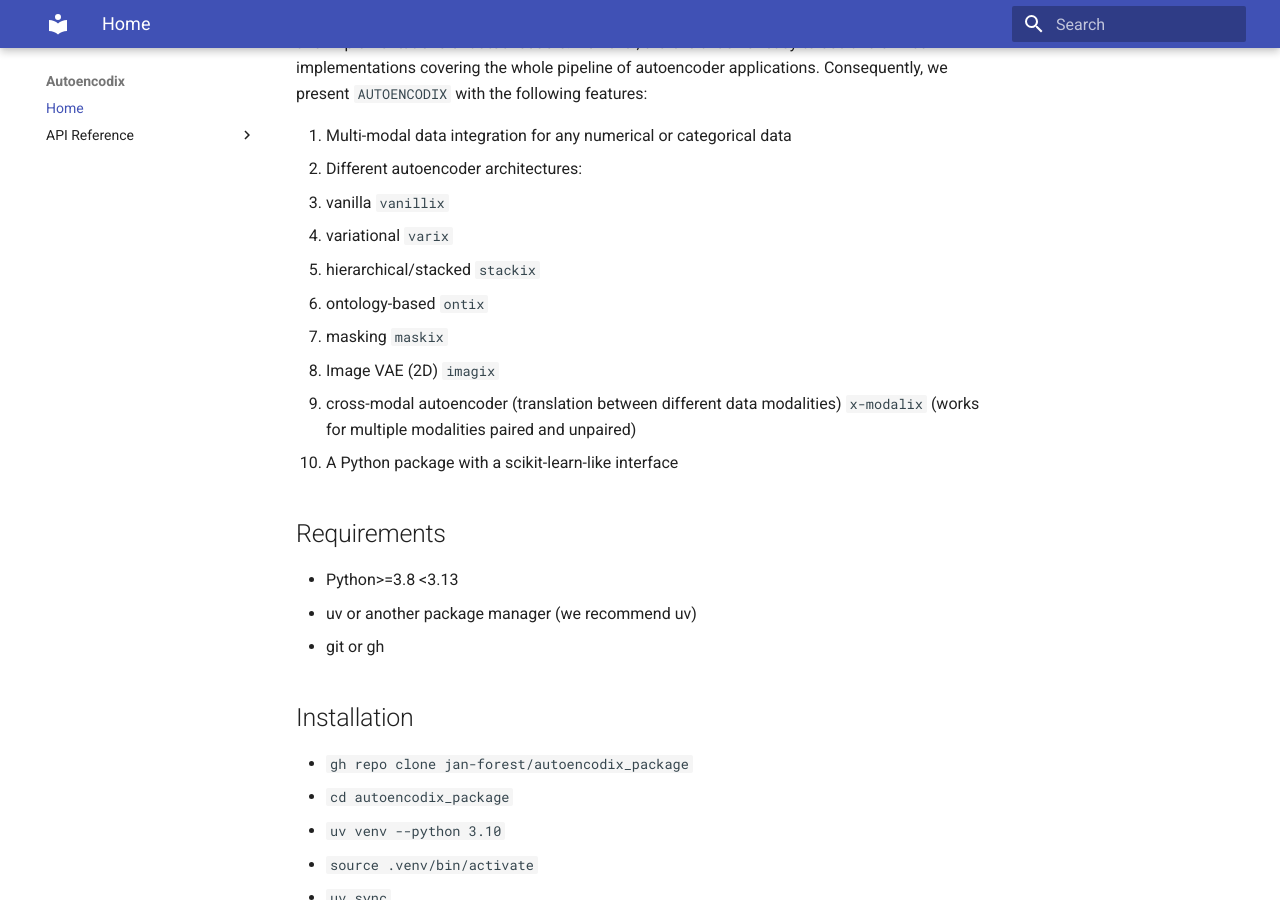
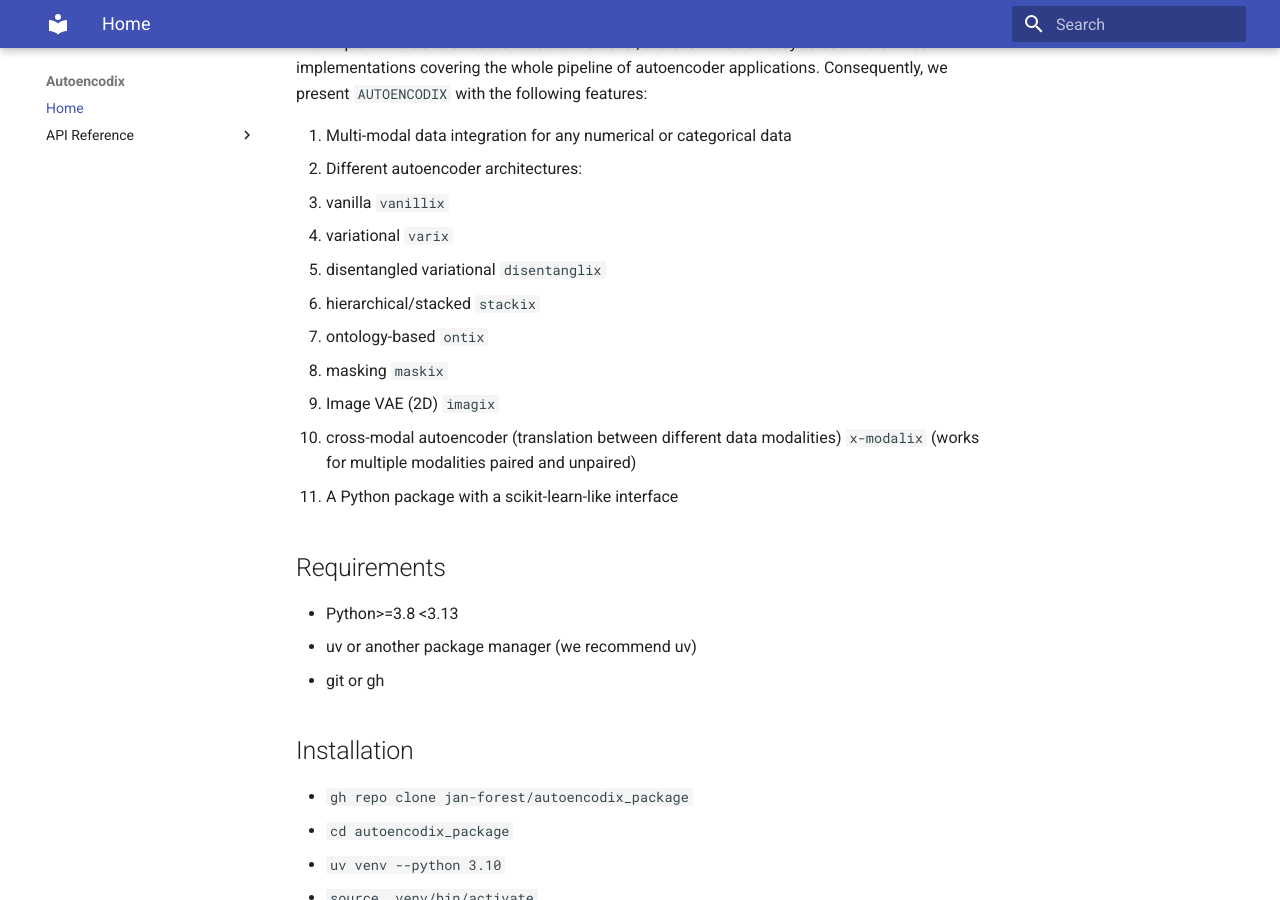
Before and after one commit to jan-forest/autoencodix_package, an MkDocs documentation site: the page built from docs/index.md, in a window 1280 px wide and 900 px high, scrolled down 401 px. Built offline with MkDocs 1.6.1 and Material for MkDocs 9.7.7, drawn with Linux system fonts in a browser that asks for light colours.

Commit message:
Adding disentanglix to autoencoder architectures list

```diff
--- a/docs/index.md
+++ b/docs/index.md
@@ -12,6 +12,7 @@ Consequently, we present `AUTOENCODIX` with the following features:
 2. Different autoencoder architectures:
    + vanilla `vanillix`
    + variational `varix`
+   + disentangled variational `disentanglix`
    + hierarchical/stacked `stackix`
    + ontology-based `ontix`
    + masking `maskix`
```
